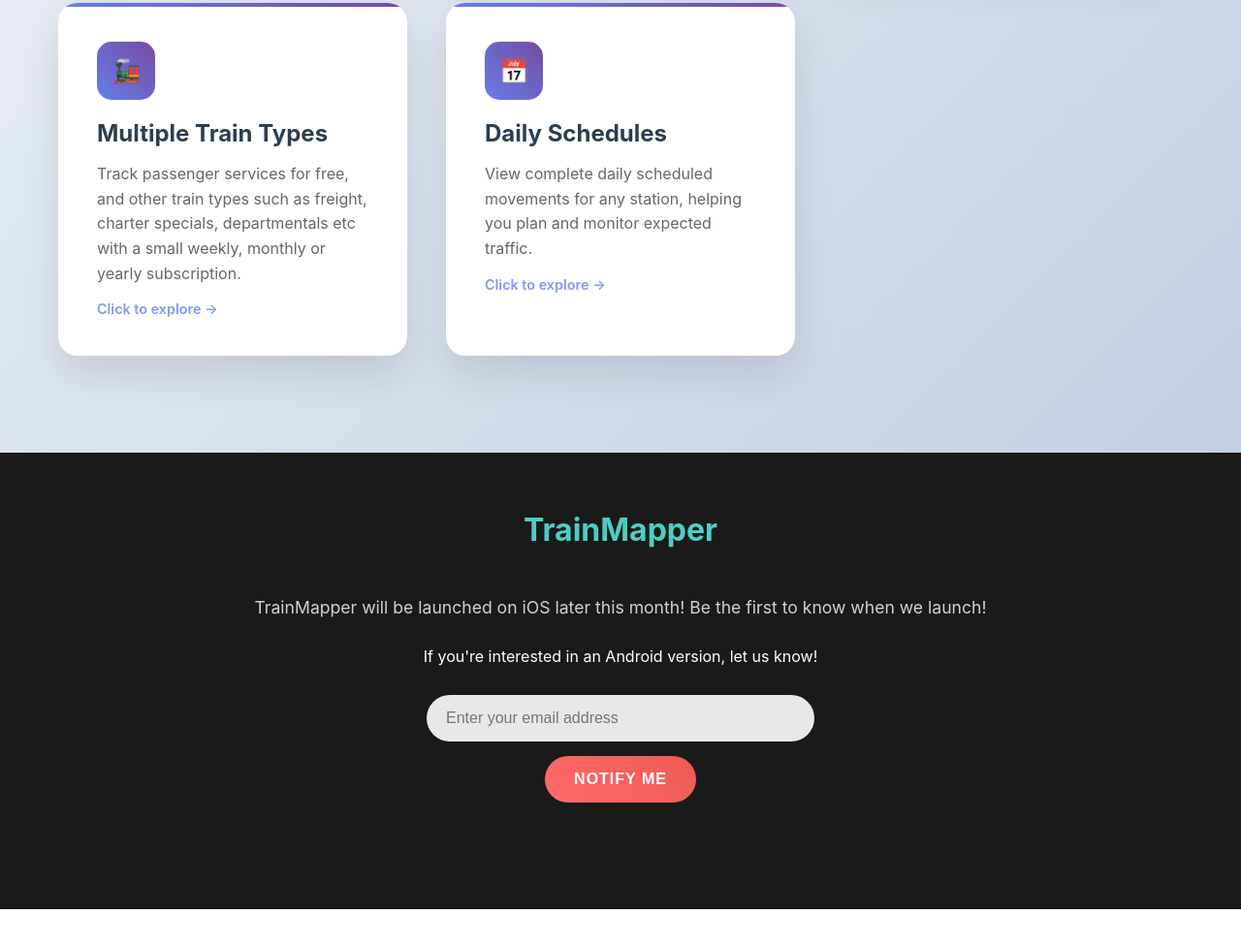
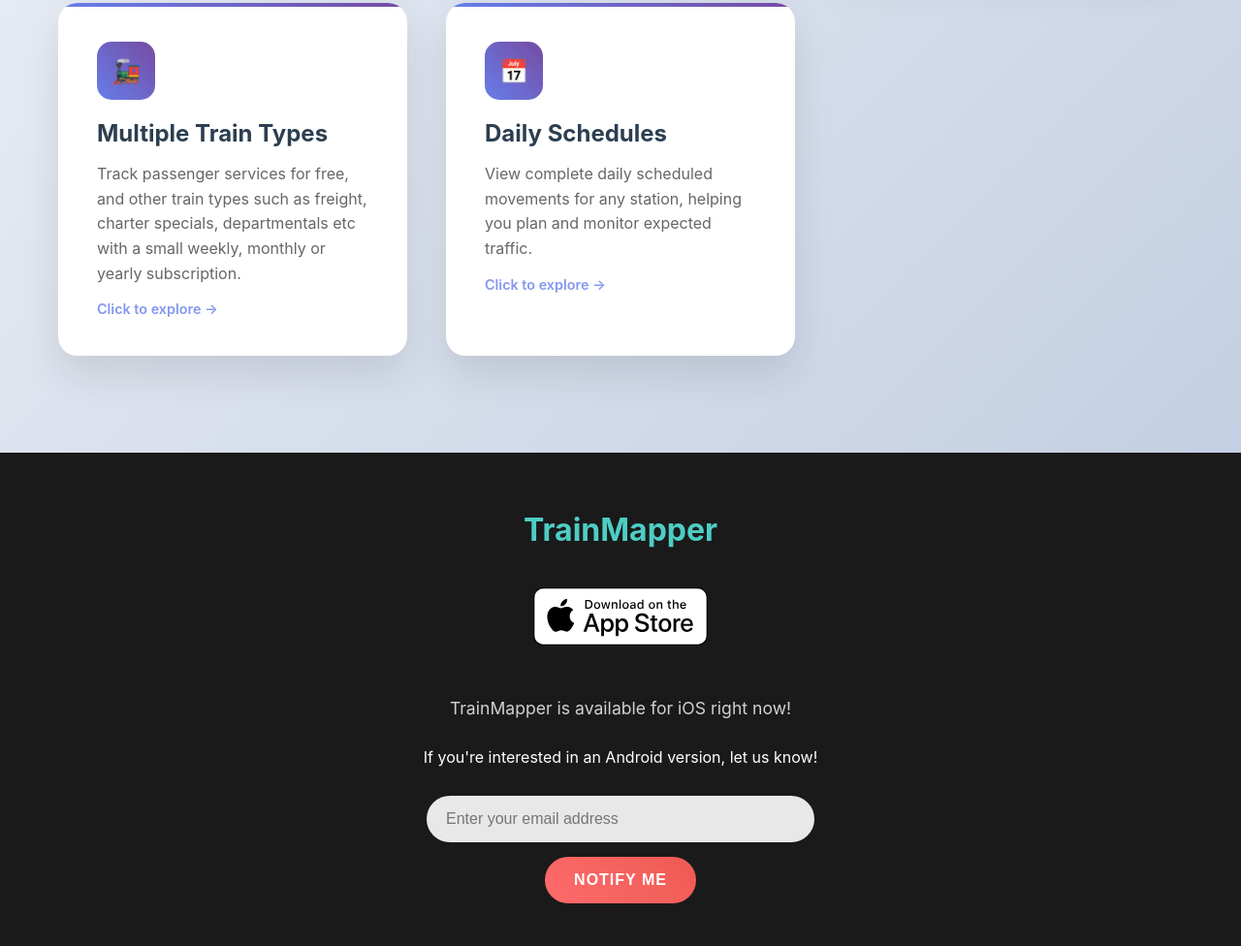
Before and after one commit to JAWZapps/trainmapper-website, a plain HTML site: page index.html in a window 1280 px wide. Shown: the part 1541-2517 px from the top of the page at 97% size. Before the commit the page ends 2479 px from the top, so only its background shows below. Drawn offline with Linux system fonts and the light colour scheme.

Commit message:
added app store button and reworded notification form

```diff
--- a/index.html
+++ b/index.html
@@ -245,18 +245,16 @@
         }
 
         .download-btn {
-            background: linear-gradient(45deg, #667eea, #764ba2);
-            color: white;
-            padding: 15px 30px;
-            border-radius: 15px;
+            background: none;
+            border: none;
+            padding: 0;
             text-decoration: none;
-            font-weight: 600;
             transition: all 0.3s ease;
+            display: inline-block;
         }
 
         .download-btn:hover {
             transform: translateY(-3px);
-            box-shadow: 0 10px 30px rgba(102, 126, 234, 0.3);
         }
 
         @media (max-width: 768px) {
@@ -596,14 +594,16 @@
     <section class="footer">
         <div class="container">
             <h3>TrainMapper</h3>
-            <!--p>Join thousands of rail enthusiasts and travelers who love exploring the intricate world of Britain's railways and discovering more about their journeys.</p>
+            <!--p>Join thousands of rail enthusiasts and travelers who love exploring the intricate world of Britain's railways and discovering more about their journeys.</p>-->
 
             <div class="download-buttons">
-                <a href="#" class="download-btn">📱 Download for iOS</a>
-                <a href="#" class="download-btn">🤖 Download for Android</a>
-            </div-->
+                <a href="https://apps.apple.com/us/app/trainmapper/id6745478718" class="download-btn">
+                    <img src="AppStore.svg" alt="Download on the App Store" style="height: 60px; width: auto;">
+                </a>
+                <!--a href="#" class="download-btn">🤖 Download for Android</a-->
+            </div>
             <div class="email-form">
-                <p class="coming-soon-text">TrainMapper will be launched on iOS later this month! Be the first to know when we launch!<p></p>If you're interested in an Android version, let us know!</p>
+                <p class="coming-soon-text">TrainMapper is available for iOS right now!<p></p>If you're interested in an Android version, let us know!</p>
                 <form class="form-group" onsubmit="handleSubmit(event)">
                     <input
                         type="email"
@@ -811,7 +811,7 @@
 
             // Simple mailto fallback - opens their email client
             const subject = encodeURIComponent('TrainMapper Launch Notification Request');
-            const body = encodeURIComponent(`Please add ${email} to the notification list for TrainMapper launch. I'm interested in the iOS | Android version (delete one as appropriate!).`);
+            const body = encodeURIComponent(`Please add ${email} to the notification list for TrainMapper launch. I'm interested in the Android version!`);
             const mailtoLink = `mailto:notifications@trainmapper.co.uk?subject=${subject}&body=${body}`;
 
             // Open email client
```
Also changed, not shown: AppStore.svg (added).
